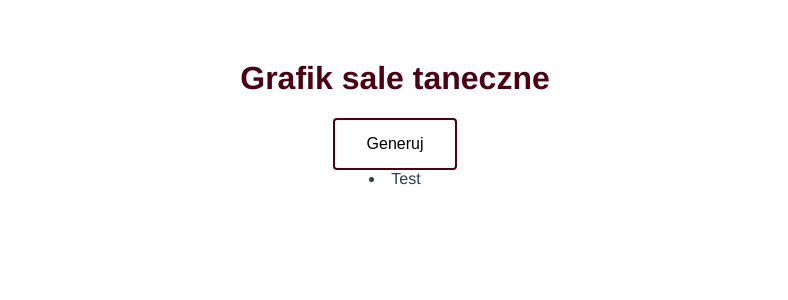
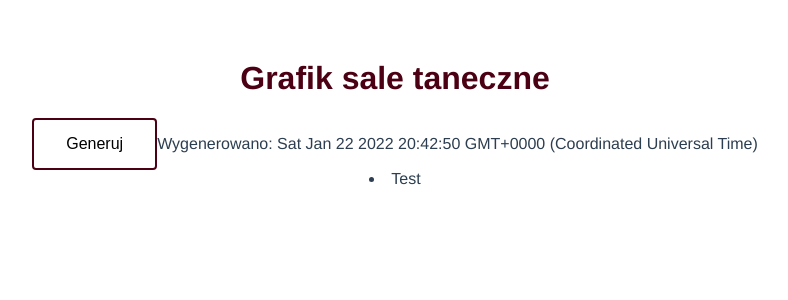
Before and after one commit to Madejczyk/grafik-sale-taneczne, a Vue app: page / in a window 1280 px wide. Both pictures are taken after a click on the button "Generuj". Shown: the top 300 px of the page, without its empty margins (245-1033 px from the left). Built offline with nearby package versions, Linux system fonts and the light colour scheme.

Commit message:
add information about generating list

```diff
--- a/src/App.vue
+++ b/src/App.vue
@@ -1,6 +1,7 @@
 <template>
   <Header msg="Grafik sale taneczne"/>
   <button v-on:click="generateList">Generuj</button>
+  <span v-if="seen">Wygenerowano: {{new Date()}}</span>
   <List v-for="item in list" v-bind:item="item" v-bind:key="item.key" />
 </template>
 
@@ -16,11 +17,13 @@ export default {
   },
   data: function() {
     return {
+      seen: false,
       list: []
     }
   },
   methods: {
     generateList: function () {
+      this.seen = true
       this.list.push({text: "Test"})
     }
   }
```
